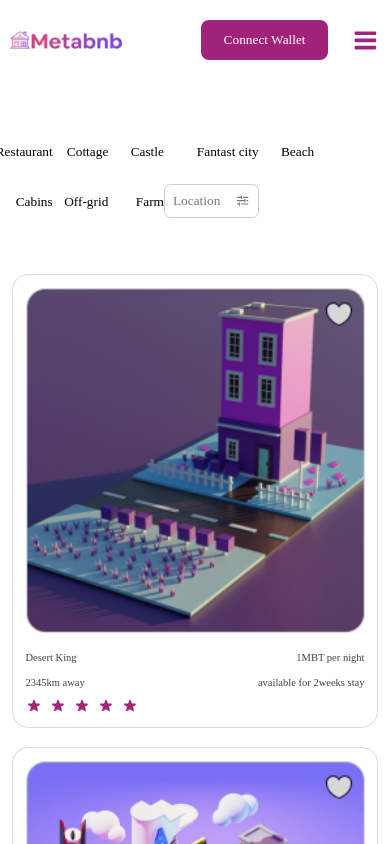
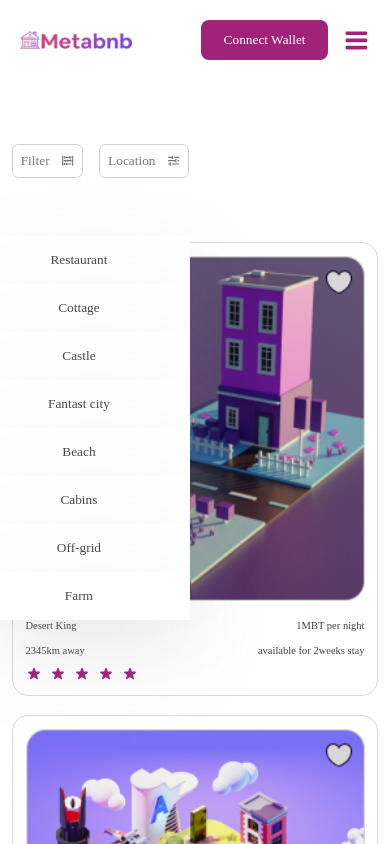
Before and after one commit to JoeTechx/metabnb, a React (Create React App) app: page /placetostay in a window 390 px wide. Both pictures are taken after a click on the button "Location". Shown: the top 844 px of the page. Built offline with nearby package versions, Linux system fonts and the light colour scheme; a web font is replaced by a local one.

Commit message:
feature.: added filter button

```diff
--- a/src/component/Navbar.css
+++ b/src/component/Navbar.css
@@ -126,19 +126,19 @@ nav {
     display: none;
   }
   .wallet__btn {
-    margin-left: 18rem;
+    margin-left: 34%;
   }
 }
 
 @media screen and (max-width: 768px) {
 
   .wallet__btn {
-    margin-left: 13rem !important;
+    margin-left: 32% !important;
   }
 }
 @media screen and (max-width: 500px) {
   .container.nav__container {
-    width: 95% !important;
+    width: 90% !important;
 }
   .wallet__btn {
     margin-left: 3.5rem !important;
--- a/src/component/Places.jsx
+++ b/src/component/Places.jsx
@@ -1,11 +1,12 @@
-import { placeHeader } from "../data"
-import { placeToStay } from "../data"
+import { placeToStay, placeHeader, placeHeaderBtn } from "../data"
+import { useState } from "react";
 import Card from "../UI/Card";
 const Places = () => {
+  const [isFilterShowing, setIsFilterShowing] = useState(false);
     return (
       <section className="places__to-stay">
      <div className="container places__container">
-        <div className="place__filter">
+        <div className={`place__filter ${isFilterShowing ? "show__nav" : "hide__Nav"}`}>
             {
                 placeHeader.map(({id, name, icon}) => {
                     return(
@@ -17,7 +18,18 @@ const Places = () => {
                 })
             }
         </div>
-
+<div className="MetaFilter">
+{
+                placeHeaderBtn.map(({id, name, icon}) => {
+                    return(
+                    <button className="btnFilter" key={id} onClick={() => setIsFilterShowing((prev) => !prev)}>
+                        {name}
+                        {icon}
+                    </button>
+                    )
+                })
+            }
+</div>
         <div className="adventures__wrapper places__wrapper">
           {placeToStay.map(
             ({
--- a/src/data.js
+++ b/src/data.js
@@ -3,6 +3,7 @@ import { ImFacebook } from "react-icons/im";
 import { SiInstagram } from "react-icons/si";
 import { BsTwitter } from "react-icons/bs";
 import { BiSlider } from "react-icons/bi";
+import { BiAbacus } from "react-icons/bi";
 
 export const links = [
   {
@@ -469,10 +470,22 @@ export const placeHeader =[
     id: 8,
     name: "Farm",
   },
-
   {
     id: 9,
     name: "Location",
     icon: <BiSlider/>,
   },
 ]
+
+export const placeHeaderBtn =[
+  {
+    id: 1,
+    name: "Filter",
+    icon: <BiAbacus/>,
+  },
+  {
+    id: 9,
+    name: "Location",
+    icon: <BiSlider/>,
+  },
+]
--- a/src/pages/PlaceToStay/PlaceToStay.css
+++ b/src/pages/PlaceToStay/PlaceToStay.css
@@ -1,44 +1,45 @@
-.places__to-stay{
-    width: 100vw;
+.places__to-stay {
+  width: 100%;
   height: auto;
 }
 
-.places__container{
+.places__container {
   margin-top: 9rem;
 }
 
-.place__filter{
-    display:grid;
-    grid-template-columns:repeat(9, 1fr);
+.place__filter {
+  display: grid;
+  grid-template-columns: repeat(9, 1fr);
   margin: auto;
   margin-right: 4rem;
   margin-left: -1rem;
   align-items: center;
 }
 
-
-.filter{
+.filter {
   background: transparent;
 }
 
-.filter:nth-child(9){
+.filter:nth-child(9) {
   border: 1px solid #cecece;
   display: flex;
   color: #767676;
   align-items: center;
   justify-content: space-between;
   padding: 0.5rem;
-    border-radius:0.4rem;
+  border-radius: 0.4rem;
 }
 
-.places__wrapper{
+.MetaFilter {
+  display: none;
+}
+
+.places__wrapper {
   margin-bottom: 4rem;
 }
 
-
-
-@media screen and  (max-width: 1024px) {
-    .container.places__container{
+@media screen and (max-width: 1024px) {
+  .container.places__container {
     width: 94%;
   }
 
@@ -57,3 +58,96 @@
     margin-left: 1rem;
   }
 }
+
+@media screen and (max-width: 768px) {
+    .place__filter{
+        display: flex;
+        position: absolute;
+        top: 28%;
+        left: 1rem;
+        flex-direction: column;
+        gap: 0;
+        perspective: 400px;
+    }
+
+    .filter{
+        height: 4rem;
+        width: 100%;
+        box-shadow: 0rem 2rem 5rem rgba(156, 152, 152, 0.205);
+        animation: navAnimation 600ms ease forwards;
+        transform: rotateX(90deg);
+        cursor: pointer;
+        opacity: 0;
+        transform-origin: top;
+        background-color: #ffffff;
+        color: #4c444e;
+        height: 100%;
+        width: 100%;
+        display: flex;
+        align-items: center;
+        justify-content: center;
+        padding: 1rem 5rem 1rem 3rem;
+    }
+
+  .filter:nth-child(2) {
+    animation-delay: 200ms;
+  }
+  .filter:nth-child(3) {
+    animation-delay: 400ms;
+  }
+  .filter:nth-child(4) {
+    animation-delay: 600ms;
+  }
+  .filter:nth-child(5) {
+    animation-delay: 800ms;
+  }
+  .filter:nth-child(6) {
+    animation-delay: 1000ms;
+  }
+  .filter:nth-child(7) {
+    animation-delay: 1200ms;
+  }
+  .filter:nth-child(8) {
+    animation-delay: 1400ms;
+  }
+  .filter:nth-child(9) {
+    animation-delay: 1600ms;
+  }
+
+  @keyframes navAnimation {
+    to {
+      transform: rotateX(0);
+      opacity: 1;
+    }
+  }
+
+  .filter:nth-child(9) {
+    display: none;
+  }
+  .MetaFilter {
+    display: flex;
+    align-items: center;
+    gap: 1rem;
+  }
+
+  .btnFilter {
+    display: flex;
+    align-items: center;
+    gap: 0.7rem;
+    justify-content: space-between;
+    border: 1px solid #cecece;
+    color: #767676;
+    padding: 0.5rem;
+    border-radius: 0.4rem;
+        cursor: pointer;
+        background: transparent;
+  }
+
+  .show__nav {
+    display: flex;
+  }
+
+  .hide__Nav {
+    display: none;
+  }
+}
```
Also changed, not shown: src/component/Navbar.jsx (+12 -13 lines). Lines whose indentation alone changed are shown as unchanged.
